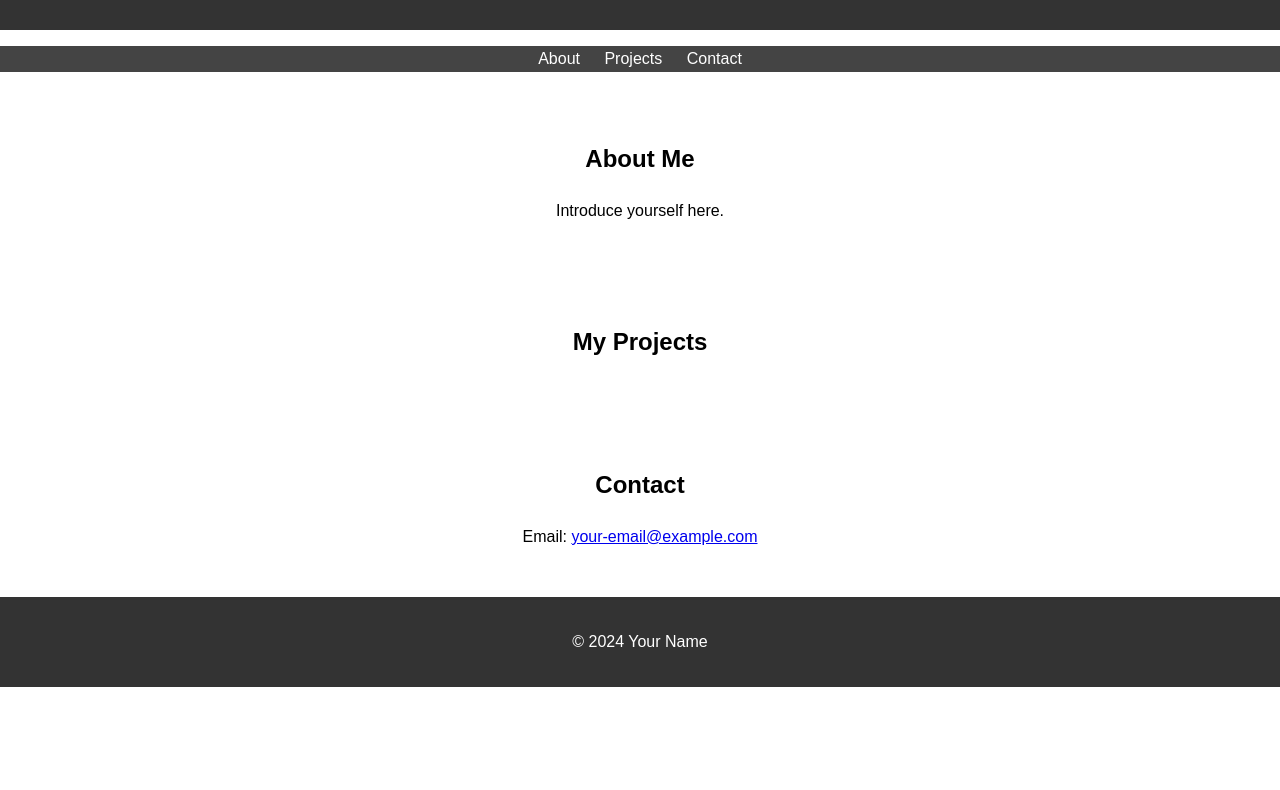
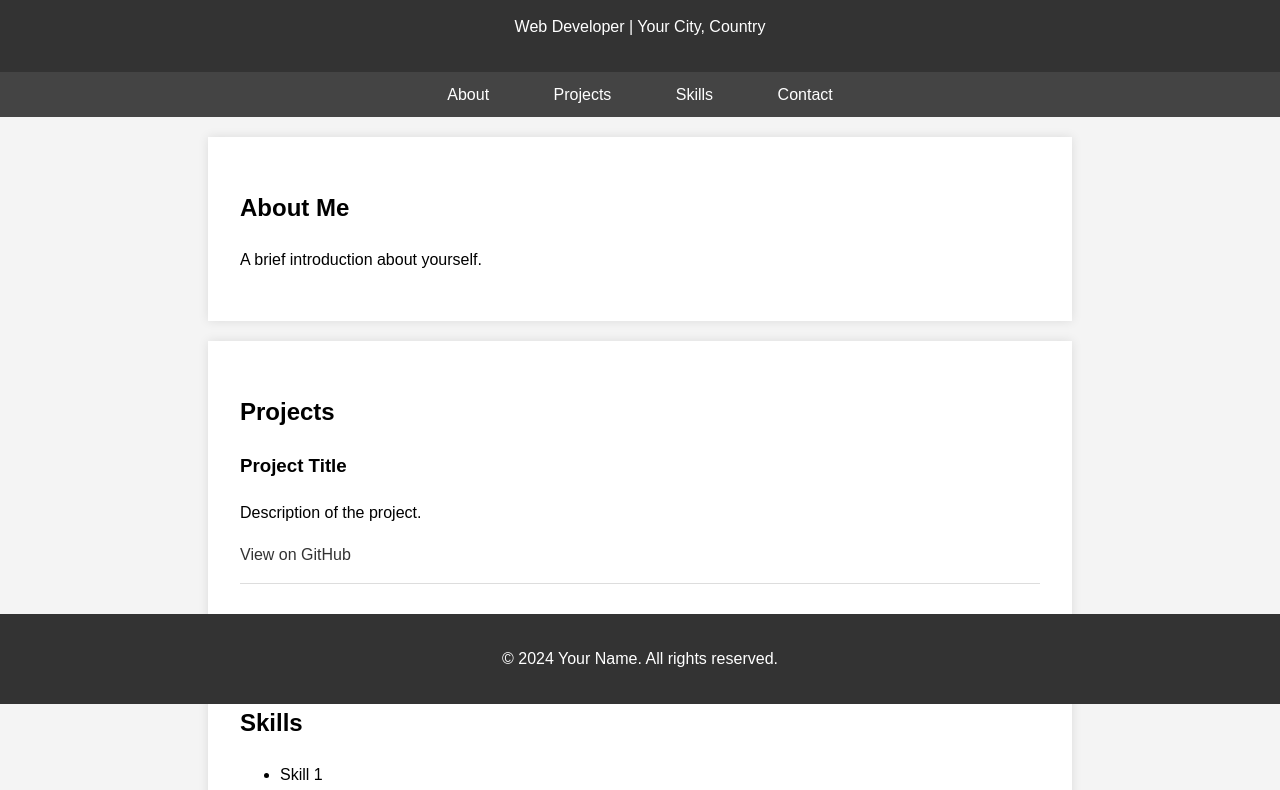
Before and after one commit to pauljose513/pauljose.github.io, a plain HTML site: page index.html in a window 1280 px wide. Shown: the part 96-886 px from the top of the page. Before the commit the page ends 800 px from the top, so only its background shows below. Drawn offline with Linux system fonts and the light colour scheme.

Commit message:
Initial commit with HTML and CSS moving to step2

```diff
--- a/index.html
+++ b/index.html
@@ -3,34 +3,49 @@
 <head>
     <meta charset="UTF-8">
     <meta name="viewport" content="width=device-width, initial-scale=1.0">
-    <title>My Portfolio</title>
+    <title>Your Name - Portfolio</title>
     <link rel="stylesheet" href="styles.css">
 </head>
 <body>
 <header>
-        <h1>My Portfolio</h1>
+    <h1>Your Name</h1>
+    <p>Web Developer | Your City, Country</p>
 </header>
 <nav>
     <ul>
         <li><a href="#about">About</a></li>
         <li><a href="#projects">Projects</a></li>
+        <li><a href="#skills">Skills</a></li>
         <li><a href="#contact">Contact</a></li>
     </ul>
 </nav>
 <section id="about">
     <h2>About Me</h2>
-        <p>Introduce yourself here.</p>
+    <p>A brief introduction about yourself.</p>
 </section>
 <section id="projects">
-        <h2>My Projects</h2>
-        <!-- List your projects here -->
+    <h2>Projects</h2>
+    <div class="project">
+        <h3>Project Title</h3>
+        <p>Description of the project.</p>
+        <a href="https://github.com/your-username/project-repo" target="_blank">View on GitHub</a>
+    </div>
+</section>
+<section id="skills">
+    <h2>Skills</h2>
+    <ul>
+        <li>Skill 1</li>
+        <li>Skill 2</li>
+        <li>Skill 3</li>
+    </ul>
 </section>
 <section id="contact">
     <h2>Contact</h2>
     <p>Email: <a href="mailto:your-email@example.com">your-email@example.com</a></p>
+    <p>LinkedIn: <a href="https://www.linkedin.com/in/your-profile" target="_blank">Your LinkedIn Profile</a></p>
 </section>
 <footer>
-        <p>&copy; 2024 Your Name</p>
+    <p>&copy; 2024 Your Name. All rights reserved.</p>
 </footer>
 </body>
 </html>
--- a/styles.css
+++ b/styles.css
@@ -3,10 +3,11 @@ body {
     line-height: 1.6;
     margin: 0;
     padding: 0;
+    background-color: #f4f4f4;
 }
 
-header, footer {
-    background: #333;
+header {
+    background-color: #333;
     color: #fff;
     text-align: center;
     padding: 1em 0;
@@ -16,7 +17,8 @@ nav ul {
     list-style: none;
     padding: 0;
     text-align: center;
-    background: #444;
+    background-color: #444;
+    margin: 0;
 }
 
 nav ul li {
@@ -27,9 +29,48 @@ nav ul li {
 nav ul li a {
     color: #fff;
     text-decoration: none;
+    padding: 10px 20px;
+    display: inline-block;
+}
+
+nav ul li a:hover {
+    background-color: #555;
 }
 
 section {
-    padding: 2em 0;
+    padding: 2em;
+    max-width: 800px;
+    margin: 0 auto;
+    background: #fff;
+    margin-top: 20px;
+    box-shadow: 0 0 10px rgba(0, 0, 0, 0.1);
+}
+
+footer {
+    background-color: #333;
+    color: #fff;
     text-align: center;
+    padding: 1em 0;
+    position: fixed;
+    bottom: 0;
+    width: 100%;
 }
+
+.project {
+    border-bottom: 1px solid #ddd;
+    margin-bottom: 1em;
+    padding-bottom: 1em;
+}
+
+.project h3 {
+    margin-top: 0;
+}
+
+.project a {
+    color: #333;
+    text-decoration: none;
+}
+
+.project a:hover {
+    text-decoration: underline;
+}
```
Also changed, not shown: 1 other file. Lines whose indentation alone changed are shown as unchanged.
